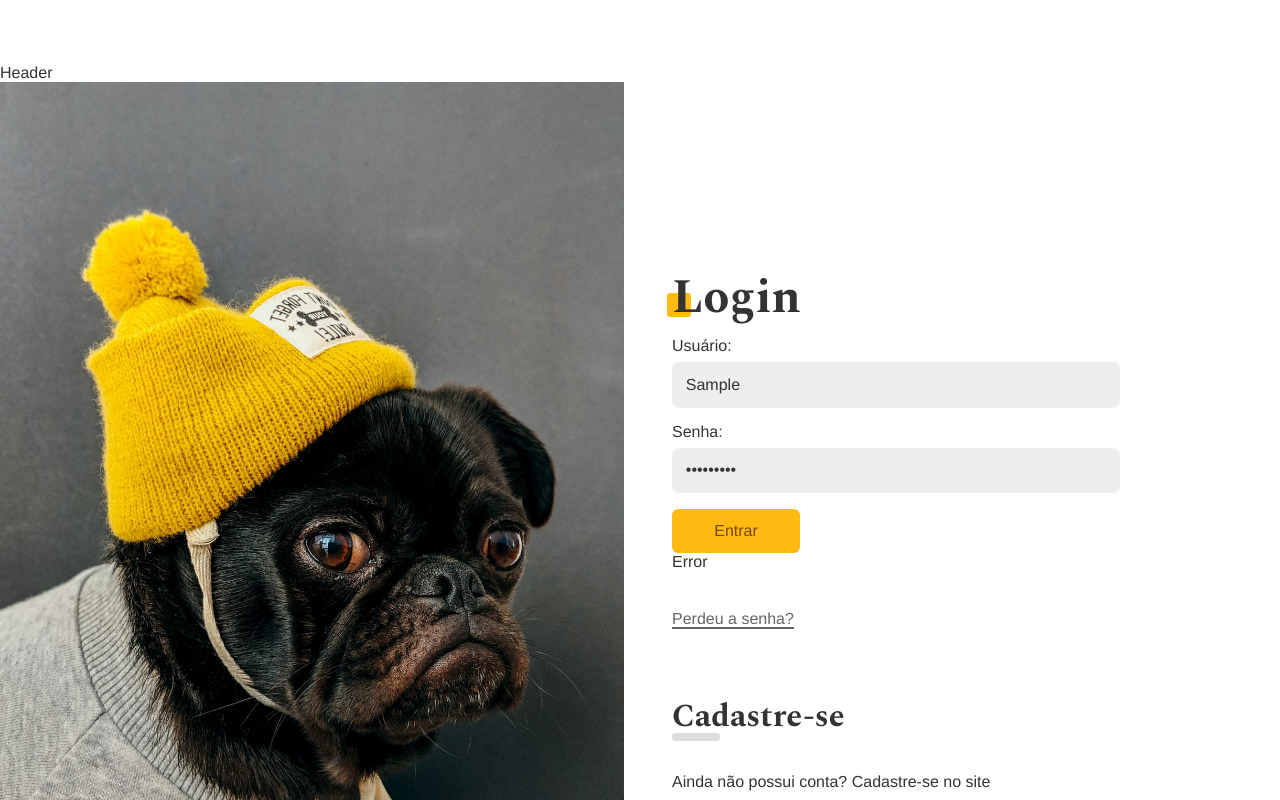
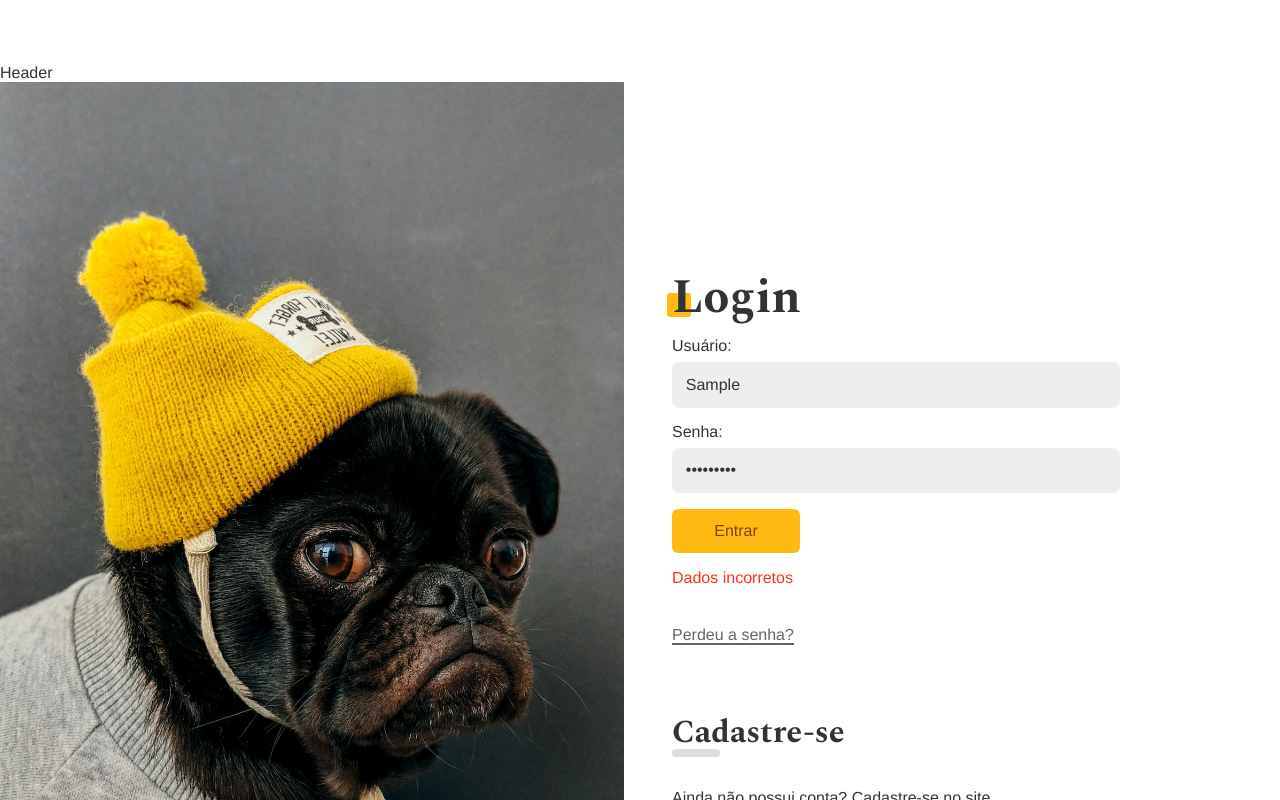
Before and after one commit to RodrigoTissianel/Dogs, a React (Vite) app: page /login in a window 1280 px wide. Both pictures are taken after typing "Sample", "Sample123" into the empty fields and a click on the button "Entrar". Shown: the top 800 px of the page. Built offline with nearby package versions, Linux system fonts and the light colour scheme; no server answers.

Commit message:
feat: create the Error component

```diff
--- a/src/Components/Helper/Error/Error.jsx
+++ b/src/Components/Helper/Error/Error.jsx
@@ -1,5 +1,7 @@
-const Error = () => {
-    return <div>Error</div>;
+const Error = ({ error }) => {
+    if (!error) return null;
+
+    return <p style={{ color: '#f31', margin: '1rem 0' }}>{error}</p>;
 };
 
 export default Error;
```
